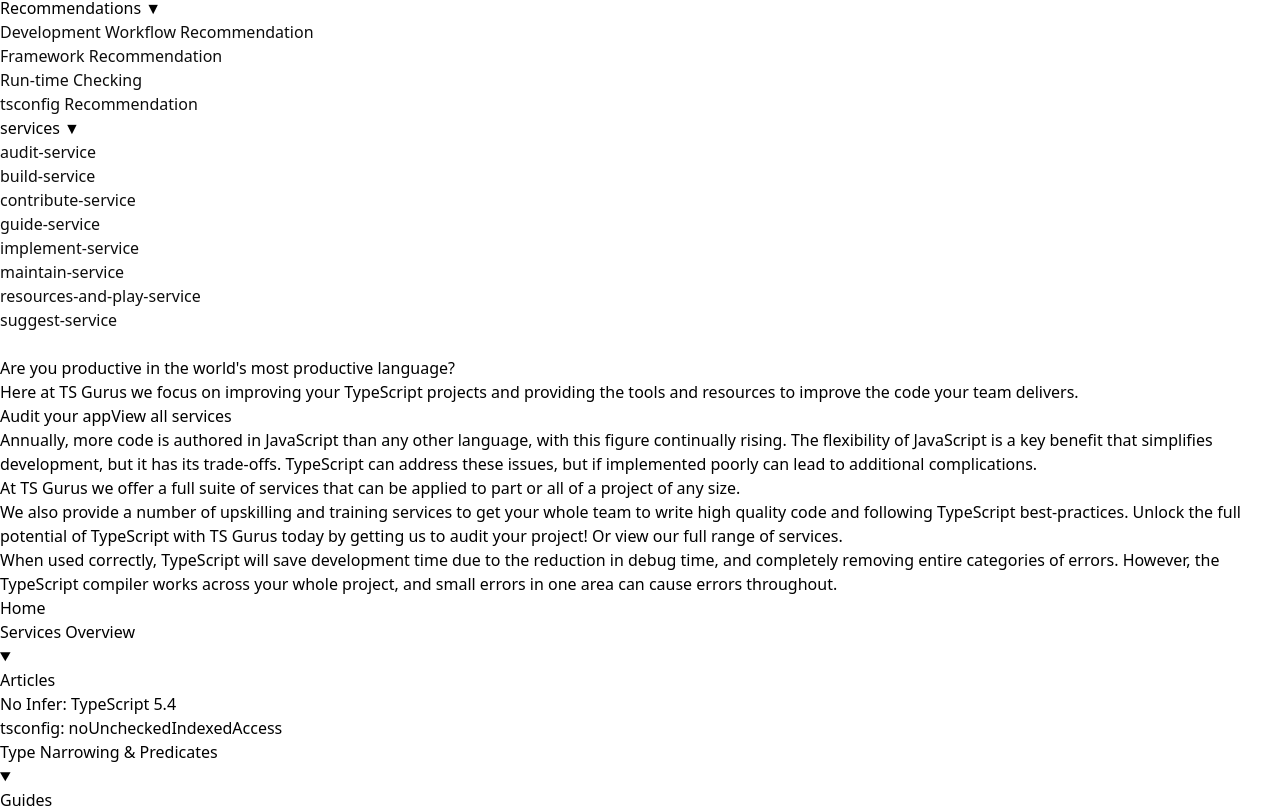
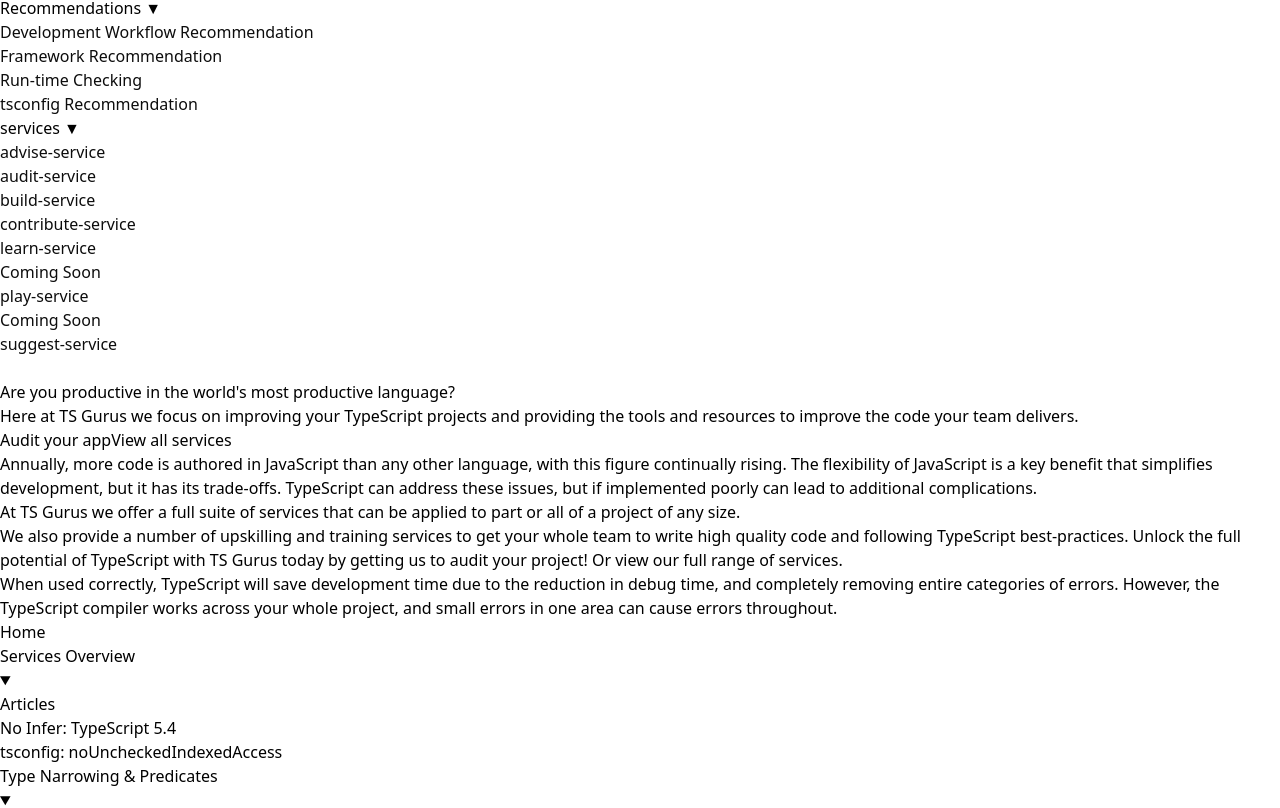
Before and after one commit to robMolloy/tsguru, a Next.js app: page / in a window 1280 px wide. Shown: the part 1956-2764 px from the top of the page. Built offline with nearby package versions, Linux system fonts and the light colour scheme.

Commit message:
Setup new pages

```diff
--- a/src/modules/NavigationTree/NavigationTree.tsx
+++ b/src/modules/NavigationTree/NavigationTree.tsx
@@ -90,17 +90,12 @@ export const recommendationsLinks: TLinksMapLink[] = [
 ];
 
 export const servicesLinks: TLinksMapLink[] = [
+  { type: "link", href: "/services/advise-service", label: "advise-service" },
   { type: "link", href: "/services/audit-service", label: "audit-service" },
   { type: "link", href: "/services/build-service", label: "build-service" },
   { type: "link", href: "/services/contribute-service", label: "contribute-service" },
-  { type: "link", href: "/services/guide-service", label: "guide-service" },
-  { type: "link", href: "/services/implement-service", label: "implement-service" },
-  { type: "link", href: "/services/maintain-service", label: "maintain-service" },
-  {
-    type: "link",
-    href: "/services/resources-and-play-service",
-    label: "resources-and-play-service",
-  },
+  { type: "link", href: "/services/learn-service", label: "learn-service", comingSoon },
+  { type: "link", href: "/services/play-service", label: "play-service", comingSoon },
   { type: "link", href: "/services/suggest-service", label: "suggest-service" },
 ];
 
```
Also changed, not shown: src/pages/services/advise-service.page.tsx (added, +8 -0 lines), src/pages/services/learn-service.page.tsx (added, +8 -0 lines), src/pages/services/play-service.page.tsx (added, +8 -0 lines).
